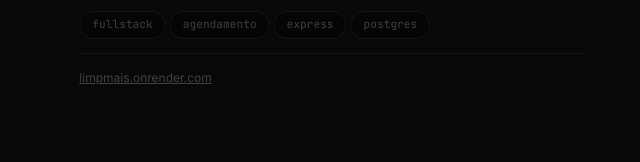
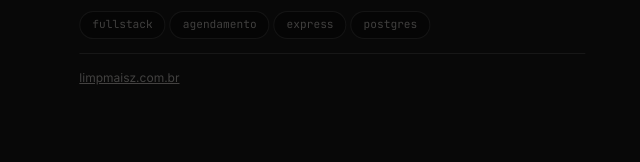
Before and after one commit to overlord111111/overlord111111.github.io, a plain HTML site: page index.html in a window 1280 px wide. Shown: the part 3475-3637 px from the top of the page, 164-804 px from the left. Drawn offline with Linux system fonts and the light colour scheme.

Commit message:
fix: link do LIMP+ para limpmaisz.com.br

```diff
--- a/index.html
+++ b/index.html
@@ -568,7 +568,7 @@ footer{padding:40px 24px;border-top:1px solid var(--border);display:flex;justify
           <h3>LIMP+ &mdash; Agendamento de Limpeza</h3>
           <p>Sistema completo de agendamento para empresa de limpeza de apartamentos por temporada. Site responsivo, dashboard admin com graficos e financas, API REST segura, PostgreSQL.</p>
           <div class="slide-tags"><span>fullstack</span><span>agendamento</span><span>express</span><span>postgres</span></div>
-          <div class="slide-meta"><a href="https://limpmais.onrender.com" target="_blank" style="color:inherit;text-decoration:underline">limpmais.onrender.com</a></div>
+          <div class="slide-meta"><a href="https://limpmaisz.com.br" target="_blank" style="color:inherit;text-decoration:underline">limpmaisz.com.br</a></div>
         </div>
       </div></div>
     </div>
```
